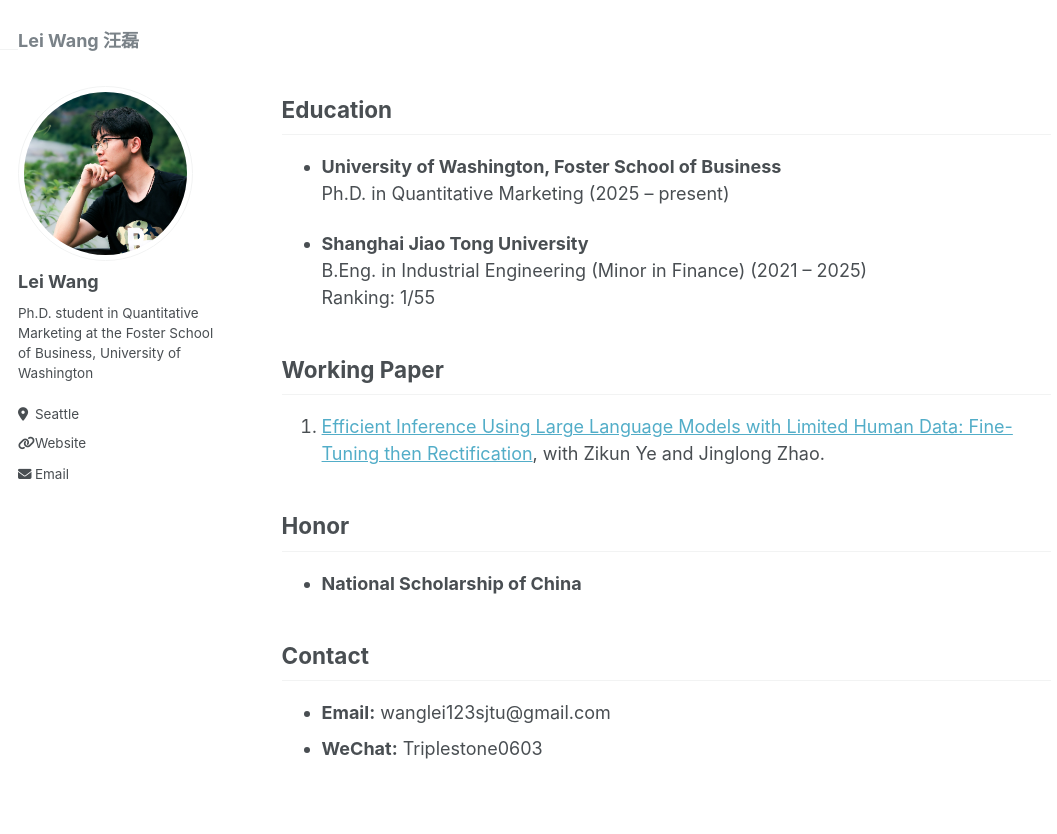
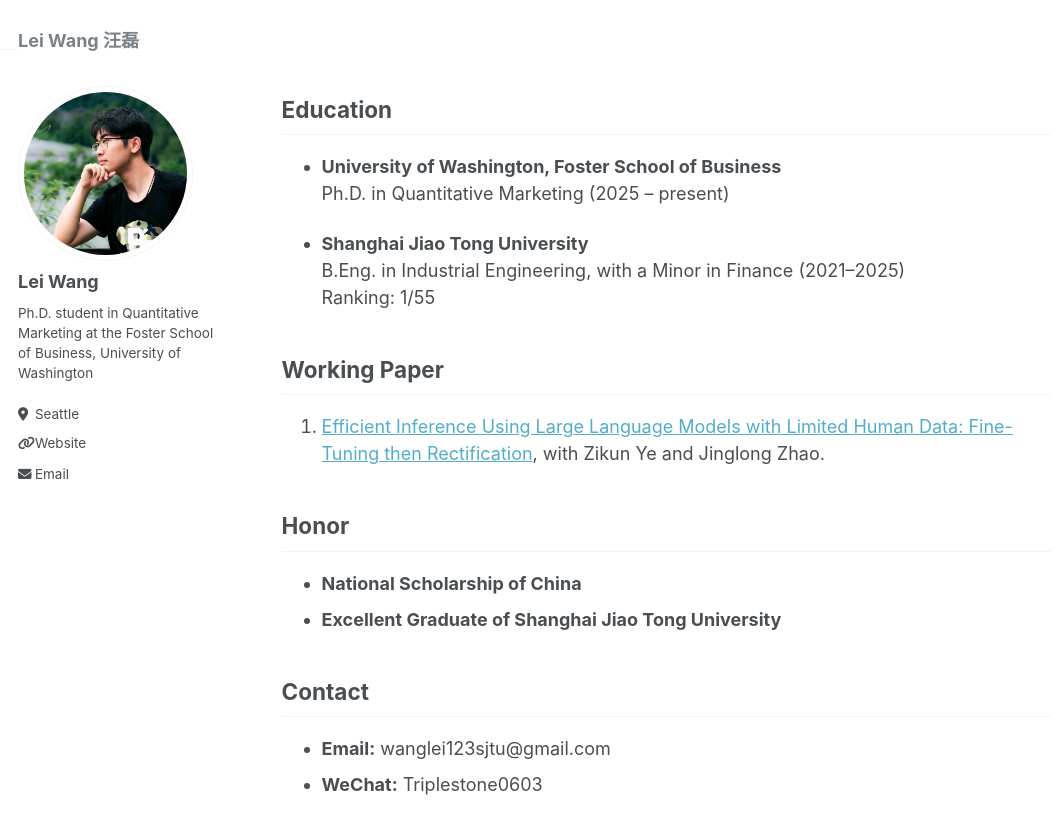
Before and after one commit to Wanglei123SJTU/Wanglei123SJTU.github.io, a Jekyll site: the page built from _pages/about.md, in a window 1280 px wide and 900 px high, scrolled down 263 px. Shown: the top 834 px of the window, without its empty margins (0-1057 px from the left). Built offline with Jekyll 4.4.1, drawn with Linux system fonts in a browser that asks for light colours.

Commit message:
Update education details in about.md

```diff
--- a/_pages/about.md
+++ b/_pages/about.md
@@ -17,7 +17,7 @@ My research explores how large language models and machine learning can advance
   Ph.D. in Quantitative Marketing (2025 – present)
 
 - **Shanghai Jiao Tong University**
-  B.Eng. in Industrial Engineering (Minor in Finance) (2021 – 2025)
+  B.Eng. in Industrial Engineering, with a Minor in Finance (2021–2025)
   Ranking: 1/55
 
 ## Working Paper
@@ -27,6 +27,7 @@ My research explores how large language models and machine learning can advance
 ## Honor
 
 - **National Scholarship of China**
+- **Excellent Graduate of Shanghai Jiao Tong University**
 
 
 ## Contact
```
